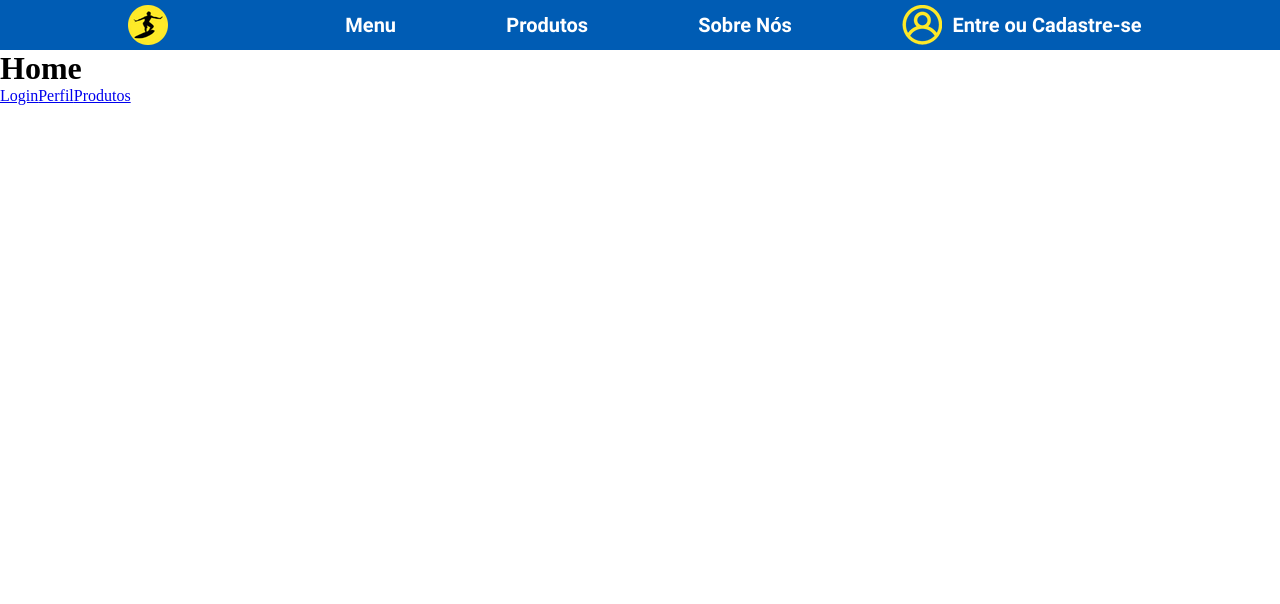
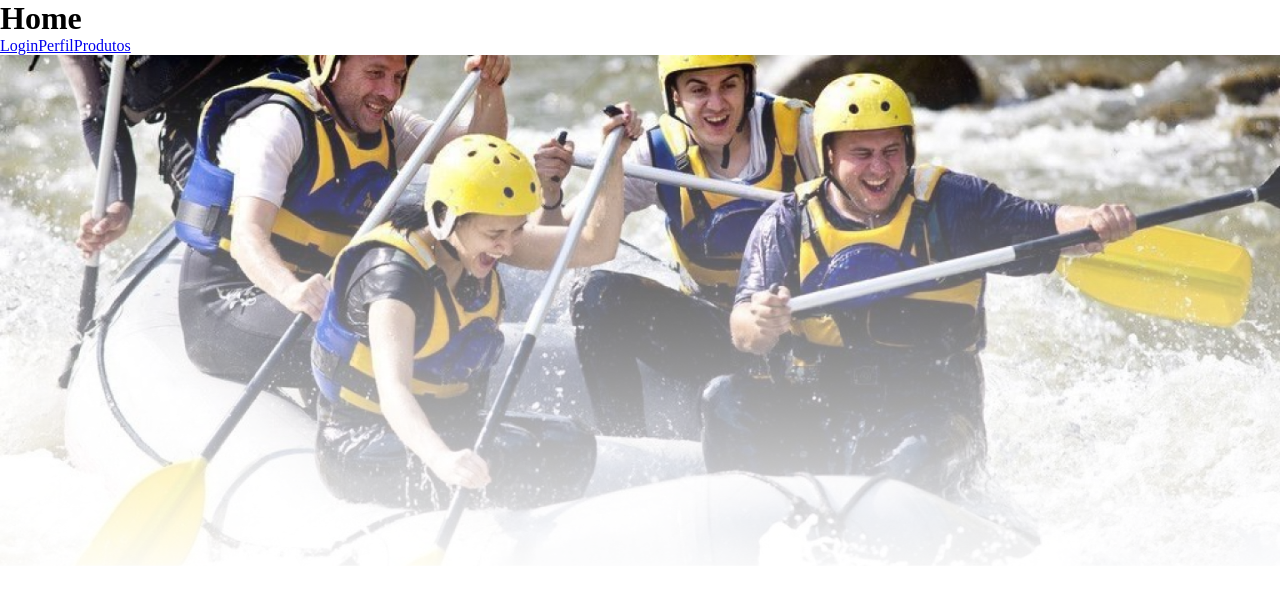
Before and after one commit to LucasGontijoCPE/ProjetoCPE, a React (Create React App) app in the folder grupo6/: page /home in a window 1280 px wide. Shown: the top 604 px of the page. Built offline with nearby package versions, Linux system fonts and the light colour scheme.

Commit message:
Adicionado o background à página

```diff
--- a/grupo6/src/Pages/Home/Home.css
+++ b/grupo6/src/Pages/Home/Home.css
@@ -10,51 +10,25 @@
     font-size: 20px;
 }
 
-.Head{
+.Blocos{
     display: flex;
-    background-color: #005CB4;
-    padding-left: 10%;
-    padding-right: 10%;
+    flex-direction: column;
+    width: 100%;
     height: auto;
-    min-height: 50px;
-    align-items: center;
-    flex-direction: row;
-    width: 100%;
+    padding: 0 10%;
 }
 
-.HeadItem{
-    display: flex;
-    flex-direction: row;
-    width: 70px;
+.bl1{
+    height:954px;
+    background-image: url(/public/imagens/mascara.png);
+    background-size:contain;
+    background-repeat: no-repeat;
+    background-color: #ffffff;
+    background-position: center;
+    background-position-y: top;
 
 }
-.grow1{
-    flex-grow: 1;
+
+.bl2{
+    height: 574.92px;
 }
-
-.grow2{
-    flex-grow: 5;
-}
-
-.MenuBar{
-    display: flex;
-    justify-content: center;
-    align-items: center;
-    width: 100%;
-    flex-grow: 1;
-    flex-basis: auto;
-    width: 100px;
-}
-
-.MenuTool{
-    color: white;
-    align-items: center;
-    width: auto;
-    flex-grow: 1;
-}
-
-.Login{
-    display: grid;
-    grid-template-columns: repeat(auto-fit,minmax(40px,auto));
-    max-width: 250px;
-}
--- a/grupo6/src/Pages/Home/Home.js
+++ b/grupo6/src/Pages/Home/Home.js
@@ -1,19 +1,26 @@
 import React from 'react';
 import {Link} from "react-router-dom";
-import Head from './Head.js';
 import "./Home.css"
 
 function Home() {
 
     return (
     <div>
-        <Head/>
 
 
         <h1>Home</h1>
         <Link to="login">Login</Link>
         <Link to="perfil">Perfil</Link>
         <Link to="produtos">Produtos</Link>
+
+        <div className='Blocos bl1'>
+
+        </div>
+        <div className='Blocos bl2'>
+
+        </div>
+
+
 
     </div>
 
```
Also changed, not shown: grupo6/public/imagens/mascara.png (added).
